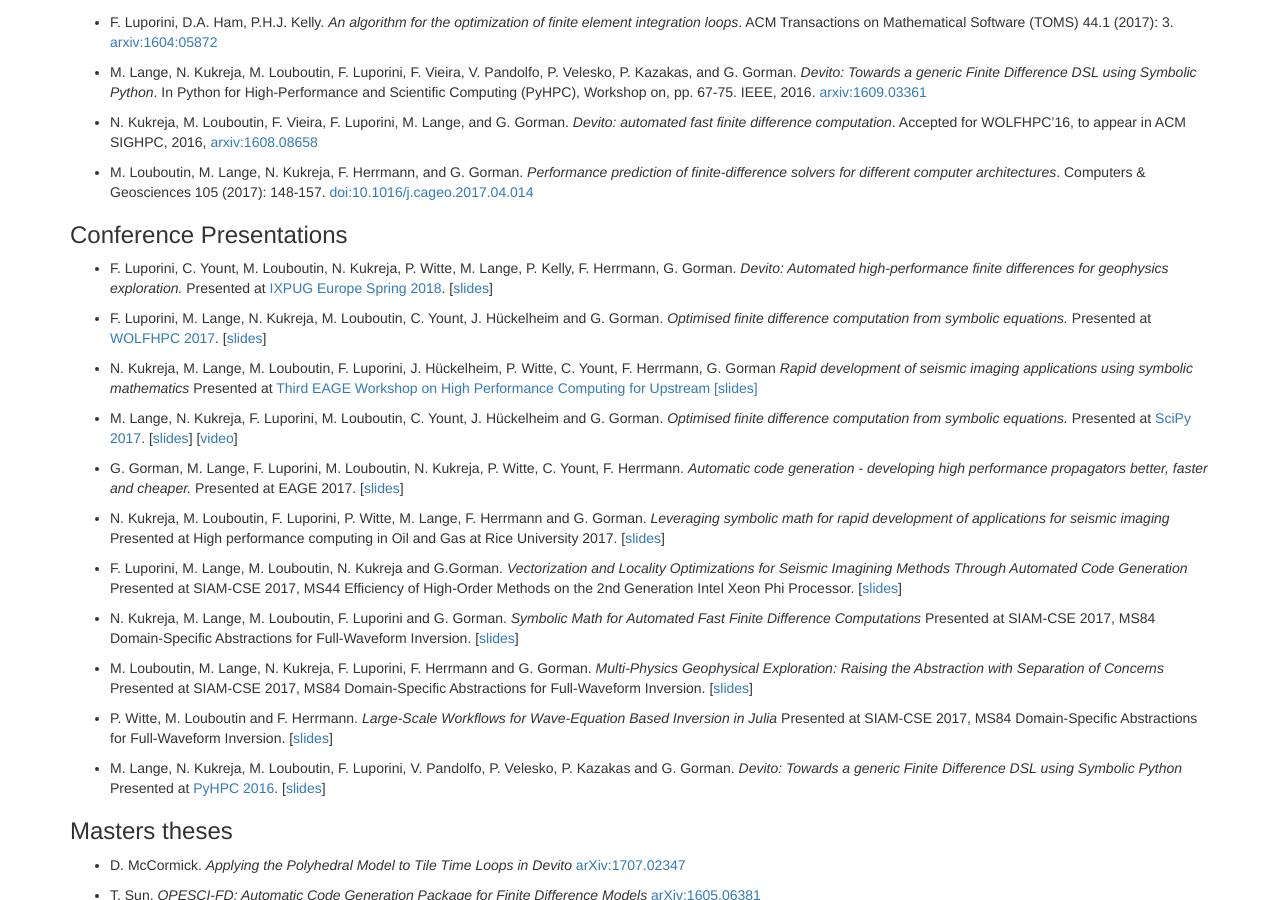
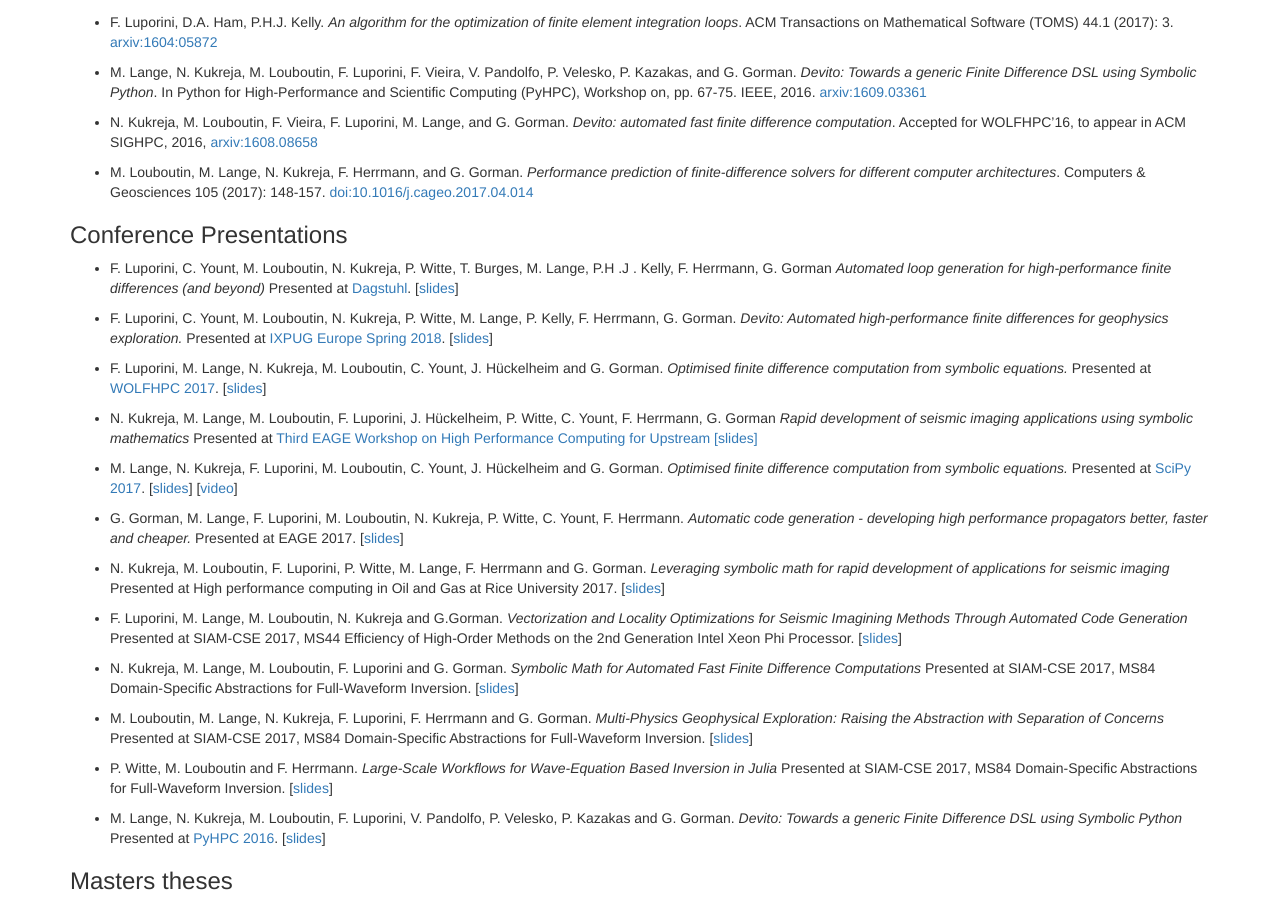
Before and after one commit to devitocodes/devitocodes.github.io, a Jekyll site: the page built from publications.md, in a window 1280 px wide and 900 px high, scrolled down 537 px. Built offline with Jekyll 4.4.1, drawn with Linux system fonts in a browser that asks for light colours; our own code applies the rules of GitHub Pages for plain Markdown files.

Commit message:
Added Fabio's Dagstuhl talk

```diff
--- a/publications.md
+++ b/publications.md
@@ -50,6 +50,11 @@ in ACM SIGHPC, 2016, [arxiv:1608.08658](https://arxiv.org/abs/1608.08658)
 prediction of finite-difference solvers for different computer architectures_. Computers & Geosciences 105 (2017): 148-157. [doi:10.1016/j.cageo.2017.04.014](http://www.sciencedirect.com/science/article/pii/S0098300416304034)
 
 ### Conference Presentations
+
+* F. Luporini, C. Yount, M. Louboutin, N. Kukreja, P. Witte, T. Burges, M. Lange, P.H .J . Kelly, F. Herrmann, G. Gorman
+_Automated loop generation for high-performance finite differences (and beyond)_
+Presented at [Dagstuhl](https://www.dagstuhl.de/en/program/calendar/semhp/?semnr=18111). [[slides](presentations/dagstuhl.pdfi)]
+
 * F. Luporini, C. Yount, M. Louboutin, N. Kukreja, P. Witte, M. Lange, P. Kelly, F. Herrmann, G. Gorman.
 _Devito: Automated high-performance finite differences for geophysics exploration._
  Presented at [IXPUG Europe Spring 2018](https://www.ixpug.org/events/spring2018). [[slides](https://www.ixpug.org/images/docs/IXPUG_Annual_Spring_Conference_2018/04-LUPORINI-Devito.pdf)]
```
Also changed, not shown: 1 other file.
